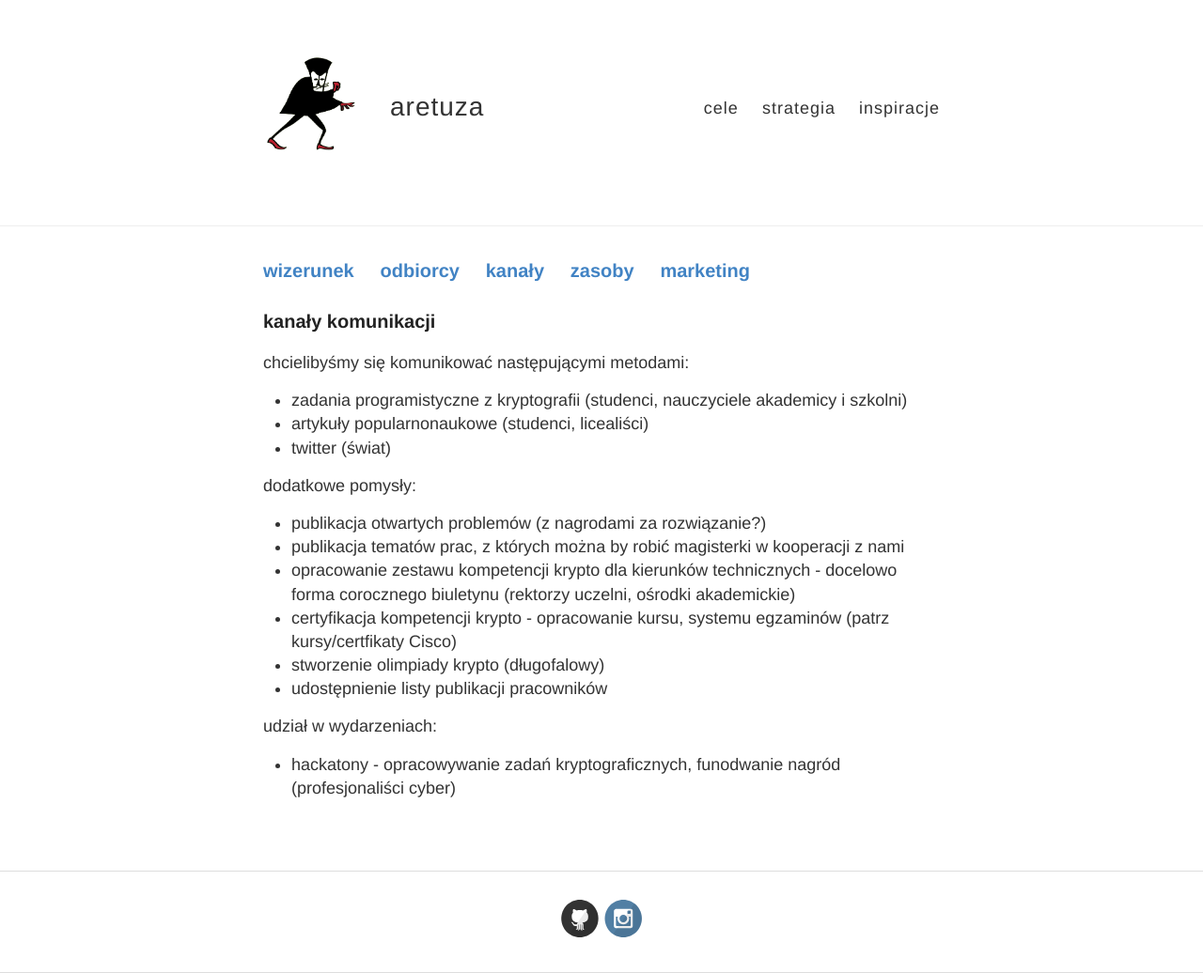
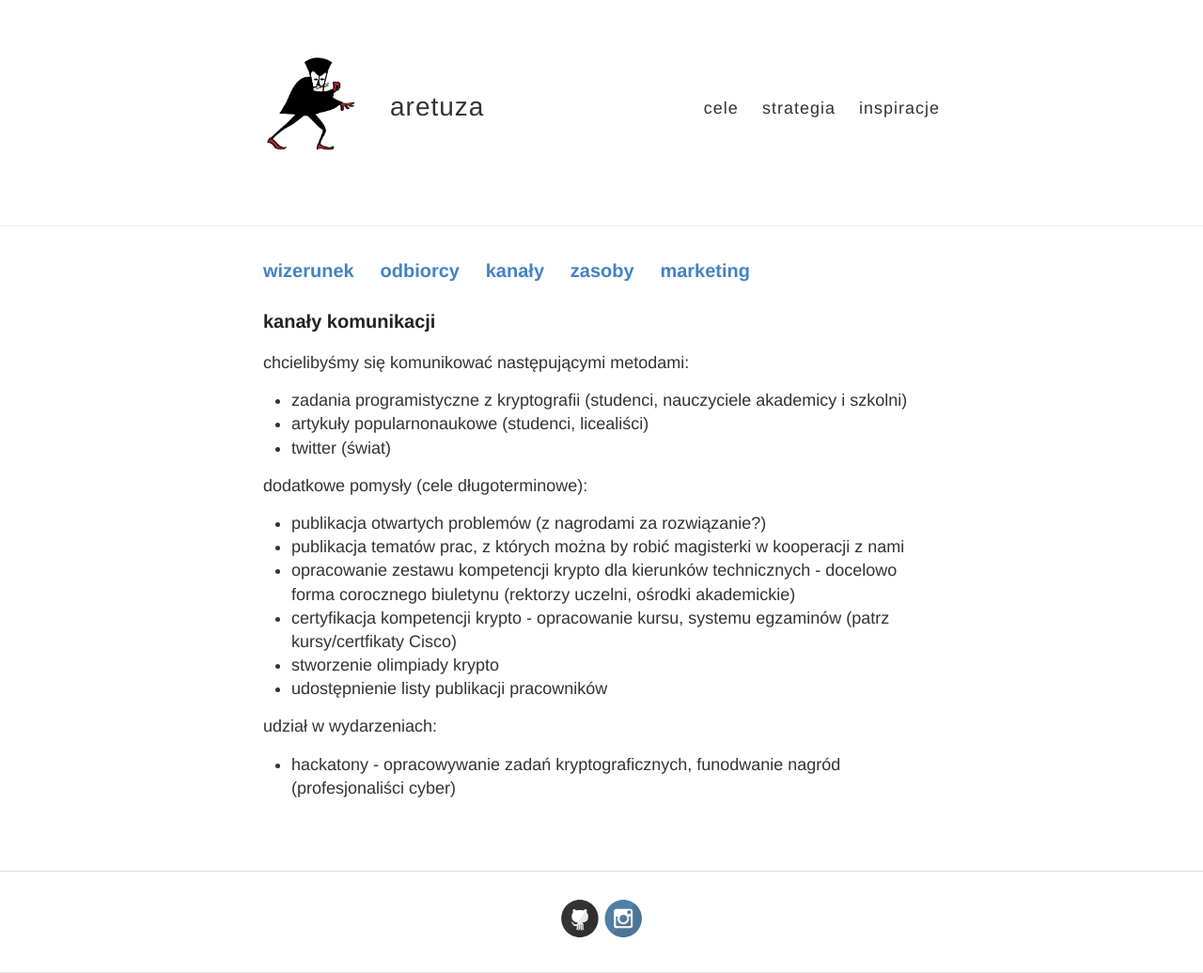
Before and after one commit to crypto-aretuza/crypto-aretuza.github.io, a Jekyll site: the page built from kanaly.md, in a window 1280 px wide. Shown: the whole page at 94% size. Built offline with Jekyll 4.4.1, drawn with Linux system fonts in a browser that asks for light colours.

Commit message:
Update kanaly.md

```diff
--- a/kanaly.md
+++ b/kanaly.md
@@ -23,14 +23,14 @@ chcielibyśmy się komunikować następującymi metodami:
     <li> twitter (świat) </li>
 </ul>
 
-dodatkowe pomysły:
+dodatkowe pomysły (cele długoterminowe):
 
 <ul>
     <li> publikacja otwartych problemów (z nagrodami za rozwiązanie?) </li>
     <li> publikacja tematów prac, z których można by robić magisterki w kooperacji z nami </li>
     <li> opracowanie zestawu kompetencji krypto dla kierunków technicznych - docelowo forma corocznego biuletynu (rektorzy uczelni, ośrodki akademickie) </li>
     <li> certyfikacja kompetencji krypto - opracowanie kursu, systemu egzaminów (patrz kursy/certfikaty Cisco) </li>
-    <li> stworzenie olimpiady krypto (długofalowy) </li>
+    <li> stworzenie olimpiady krypto </li>
     <li> udostępnienie listy publikacji pracowników </li>
 </ul>
 
```
